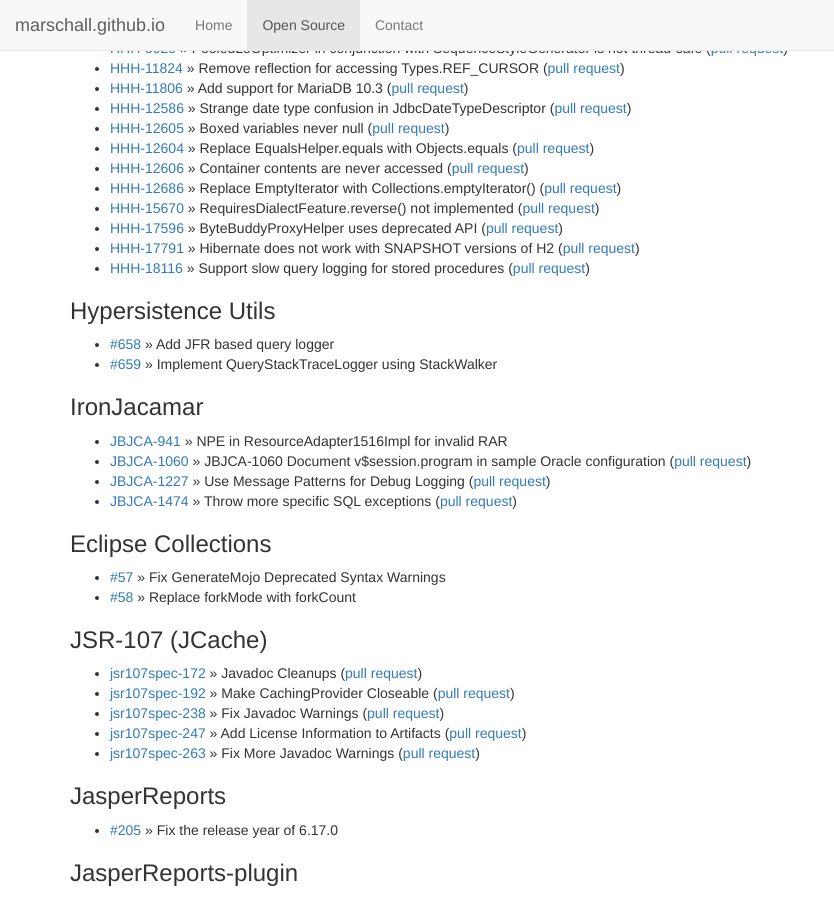
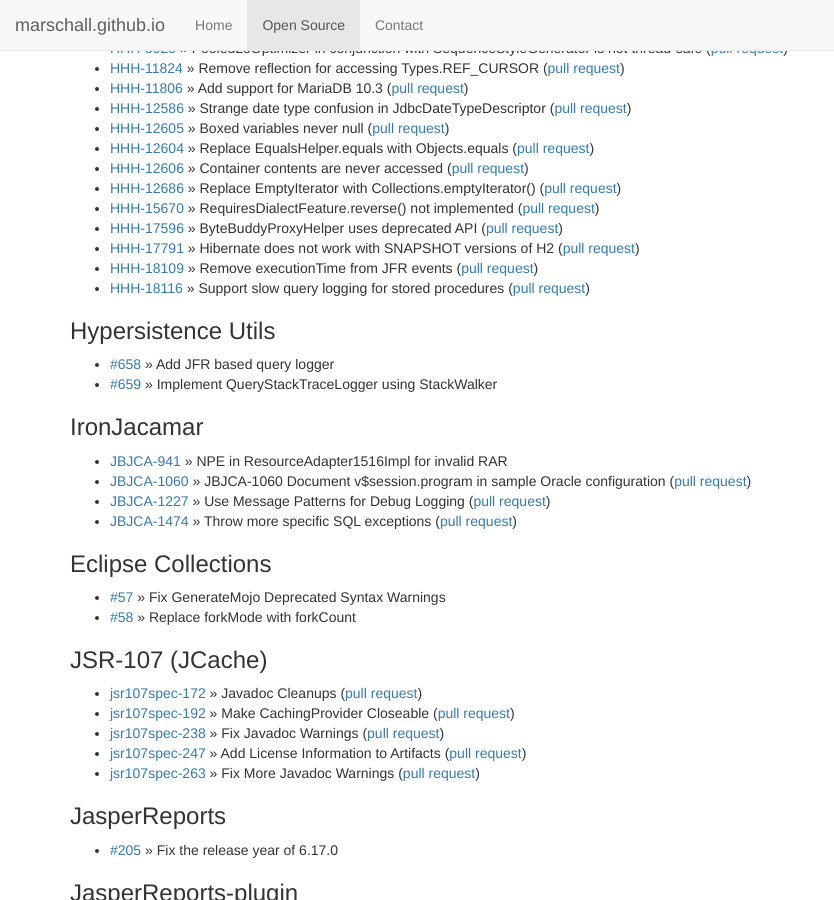
Before and after one commit to marschall/marschall.github.com, a Jekyll site: the page built from open-source.html, in a window 1280 px wide and 900 px high, scrolled down 4899 px. Shown: the whole window, without its empty margins (0-834 px from the left). Built offline with Jekyll 4.4.1, drawn with Linux system fonts in a browser that asks for light colours.

Commit message:
add HHH-18109

```diff
--- a/open-source.html
+++ b/open-source.html
@@ -305,6 +305,7 @@
   <li><a href="https://hibernate.atlassian.net/browse/HHH-15670">HHH-15670</a> &raquo; RequiresDialectFeature.reverse() not implemented (<a href="https://github.com/hibernate/hibernate-orm/pull/5508">pull request</a>)</li>
   <li><a href="https://hibernate.atlassian.net/browse/HHH-17596">HHH-17596</a> &raquo; ByteBuddyProxyHelper uses deprecated API (<a href="https://github.com/hibernate/hibernate-orm/pull/7666">pull request</a>)</li>
   <li><a href="https://hibernate.atlassian.net/browse/HHH-17791">HHH-17791</a> &raquo; Hibernate does not work with SNAPSHOT versions of H2 (<a href="https://github.com/hibernate/hibernate-orm/pull/7917">pull request</a>)</li>
+  <li><a href="https://hibernate.atlassian.net/browse/HHH-18109">HHH-18109</a> &raquo; Remove executionTime from JFR events (<a href="https://github.com/hibernate/hibernate-orm/pull/8373">pull request</a>)</li>
   <li><a href="https://hibernate.atlassian.net/browse/HHH-18116">HHH-18116</a> &raquo; Support slow query logging for stored procedures (<a href="https://github.com/hibernate/hibernate-orm/pull/8382">pull request</a>)</li>
 </ul>
 <h3>Hypersistence Utils</h3>
```
